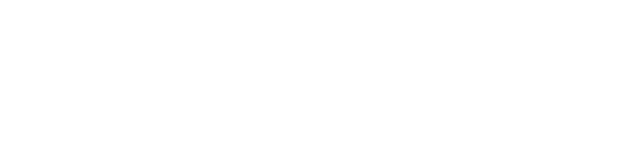
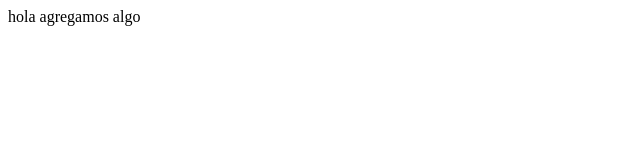
Before and after one commit to Alejod1020/proyectoDemoCursoPrework, a plain HTML site: page index.html in a window 1280 px wide. Shown: the whole page, without its empty margins (0-640 px from the left). Drawn offline with Linux system fonts and the light colour scheme.

Commit message:
cambios en el body

```diff
--- a/index.html
+++ b/index.html
@@ -7,6 +7,8 @@
     <title>Document</title>
 </head>
 <body>
-
+    <article>
+        hola agregamos algo
+    </article>
 </body>
 </html>
```
